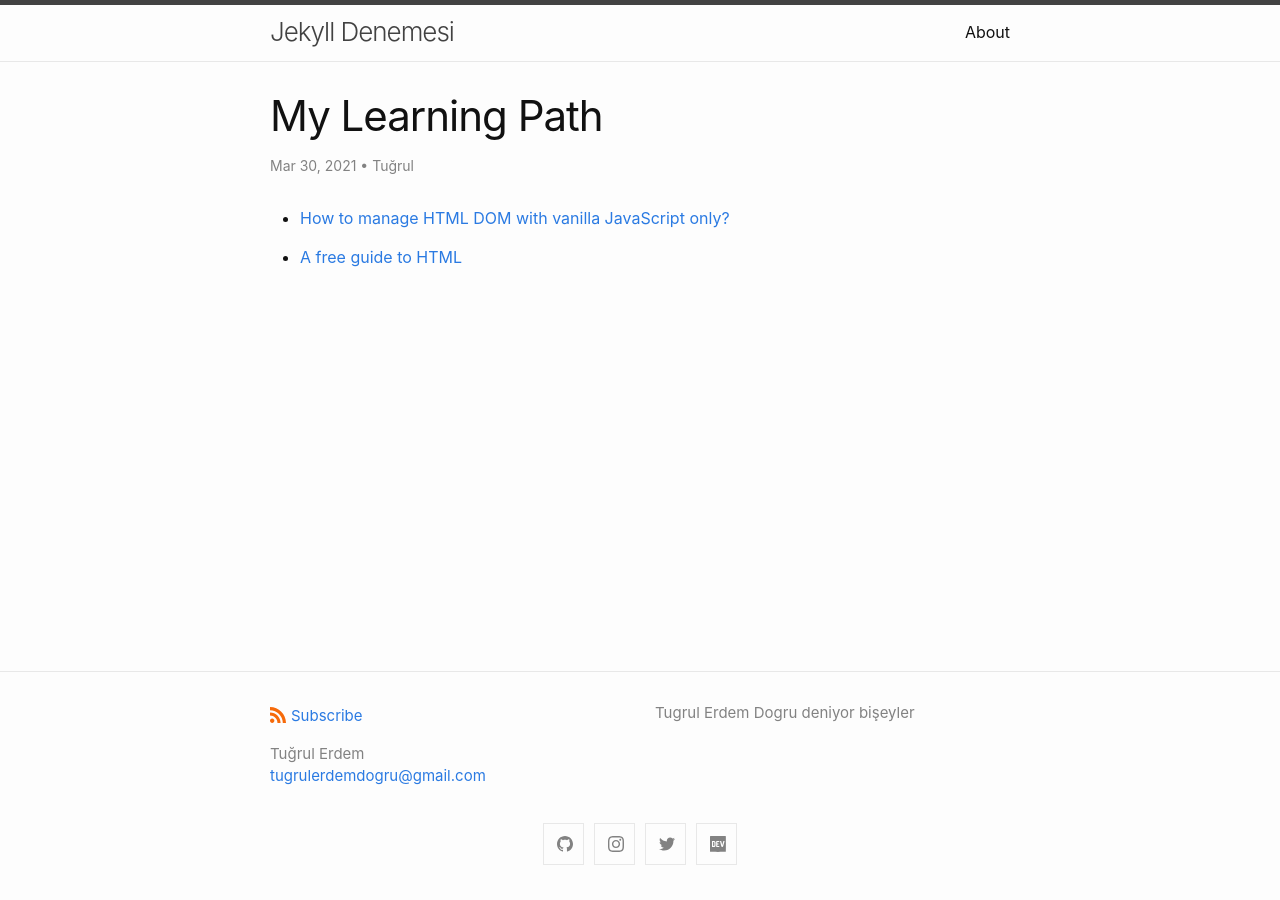
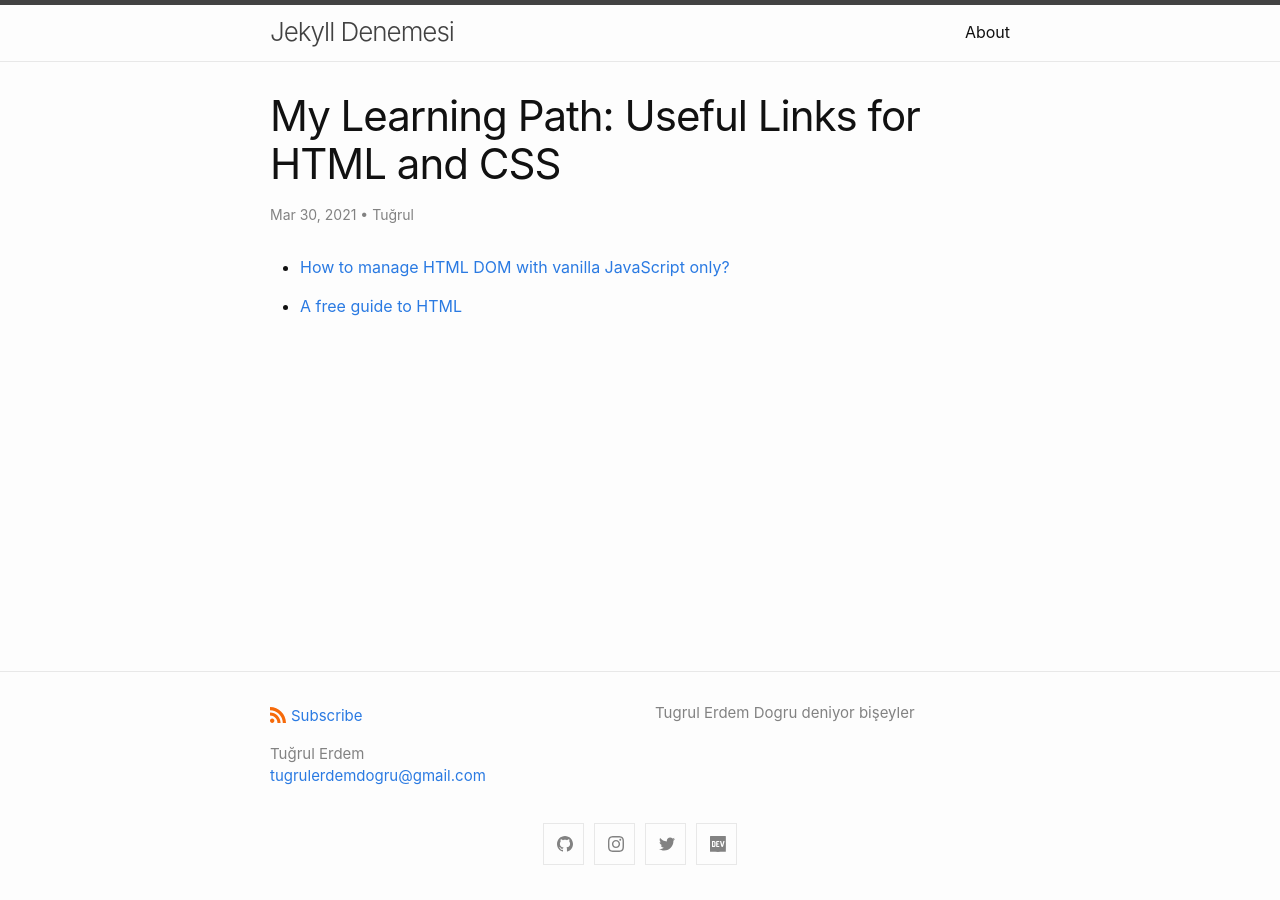
Before and after one commit to Ted2xmen/useful-links, a Jekyll site: the page built from _posts/2021-03-30-Front-End-Learning-Sources.md, in a window 1280 px wide. Built offline with Jekyll 4.4.1, drawn with Linux system fonts in a browser that asks for light colours.

Commit message:
edit:post

```diff
--- a/_posts/2021-03-30-Front-End-Learning-Sources.md
+++ b/_posts/2021-03-30-Front-End-Learning-Sources.md
@@ -1,11 +1,11 @@
 ---
 layout: post
-title: "My Learning Path "
+title: "My Learning Path: Useful Links for HTML and CSS "
 author: Tuğrul
 tags: html css javascript
 categories: blogging learning
-meta:
-excerpt: "Useful Links"
+meta: My Learning Path Useful Links for HTML and CSS
+excerpt:
 ---
 
 
```
